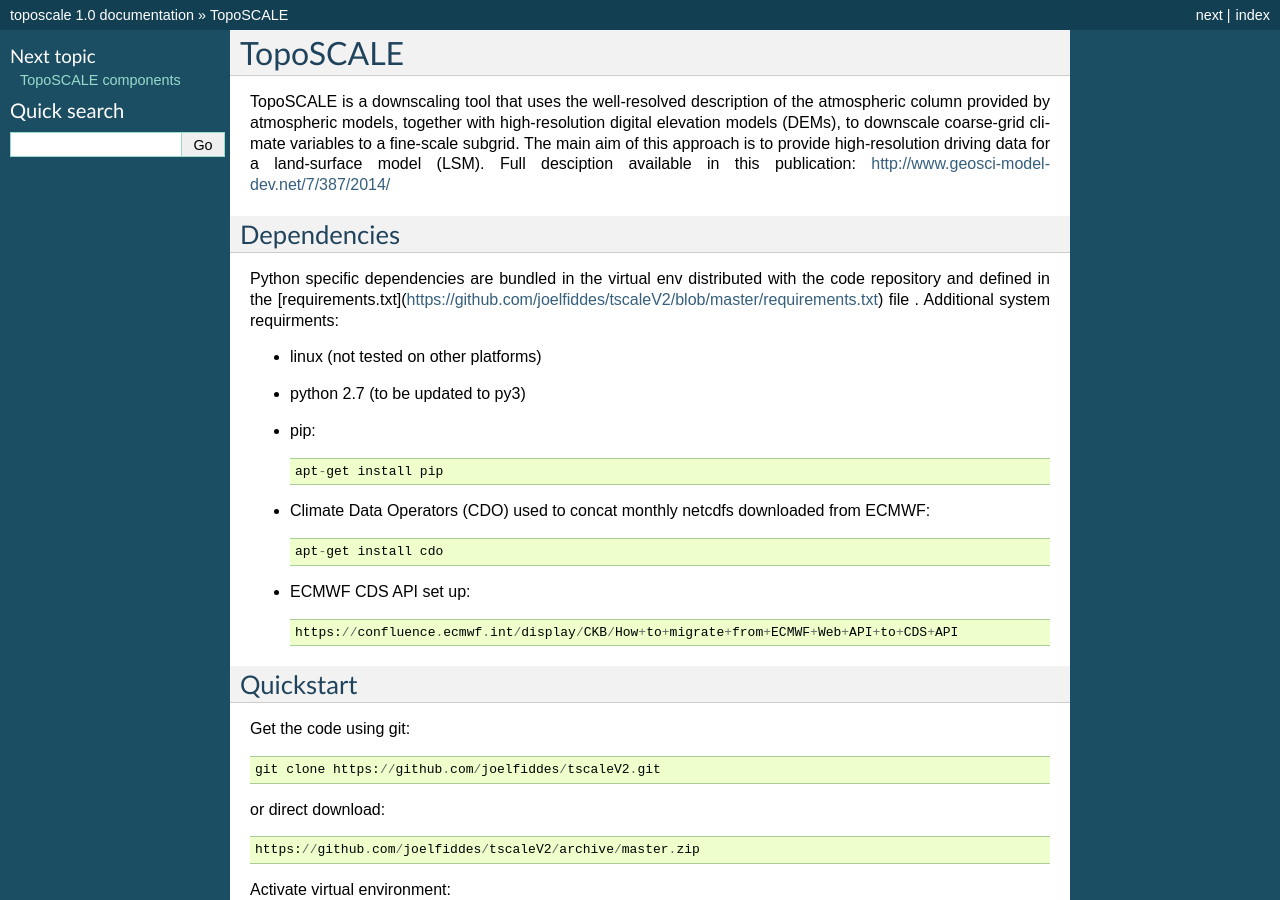
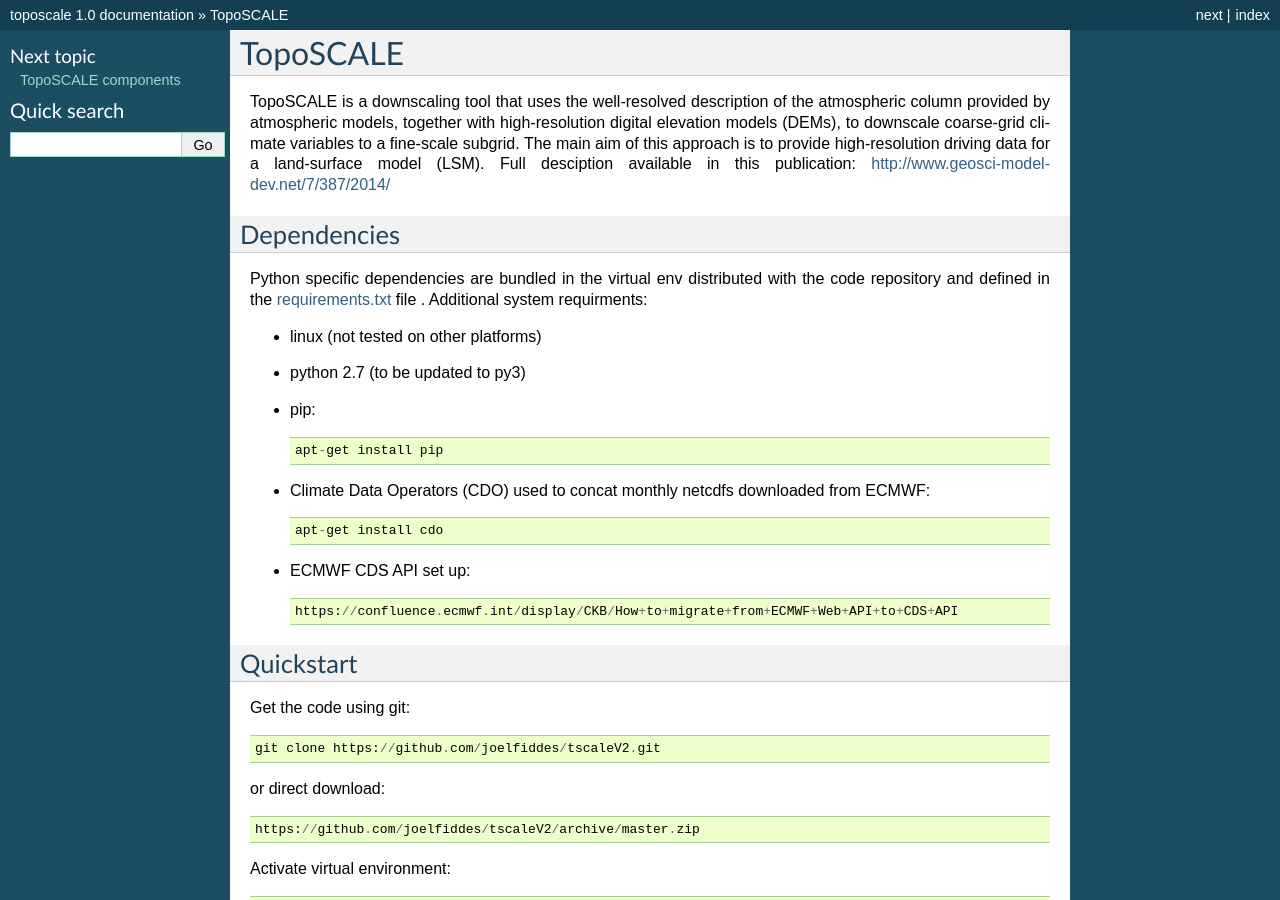
Before and after one commit to joelfiddes/tscaleV2, a Sphinx documentation site: the page built from docs/index.rst, in a window 1280 px wide and 900 px high. Built offline with Sphinx 7.4.7, drawn with Linux system fonts in a browser that asks for light colours.

Commit message:
docs edit

```diff
--- a/docs/index.rst
+++ b/docs/index.rst
@@ -10,7 +10,7 @@
 
 Dependencies
 ------------
-Python specific dependencies are bundled in the virtual env distributed with the code repository and defined in the [requirements.txt](https://github.com/joelfiddes/tscaleV2/blob/master/requirements.txt) file . Additional system requirments:
+Python specific dependencies are bundled in the virtual env distributed with the code repository and defined in the `requirements.txt <https://github.com/joelfiddes/tscaleV2/blob/master/requirements.txt>`_ file . Additional system requirments:
 
 - linux (not tested on other platforms)
 - python 2.7 (to be updated to py3)
```
